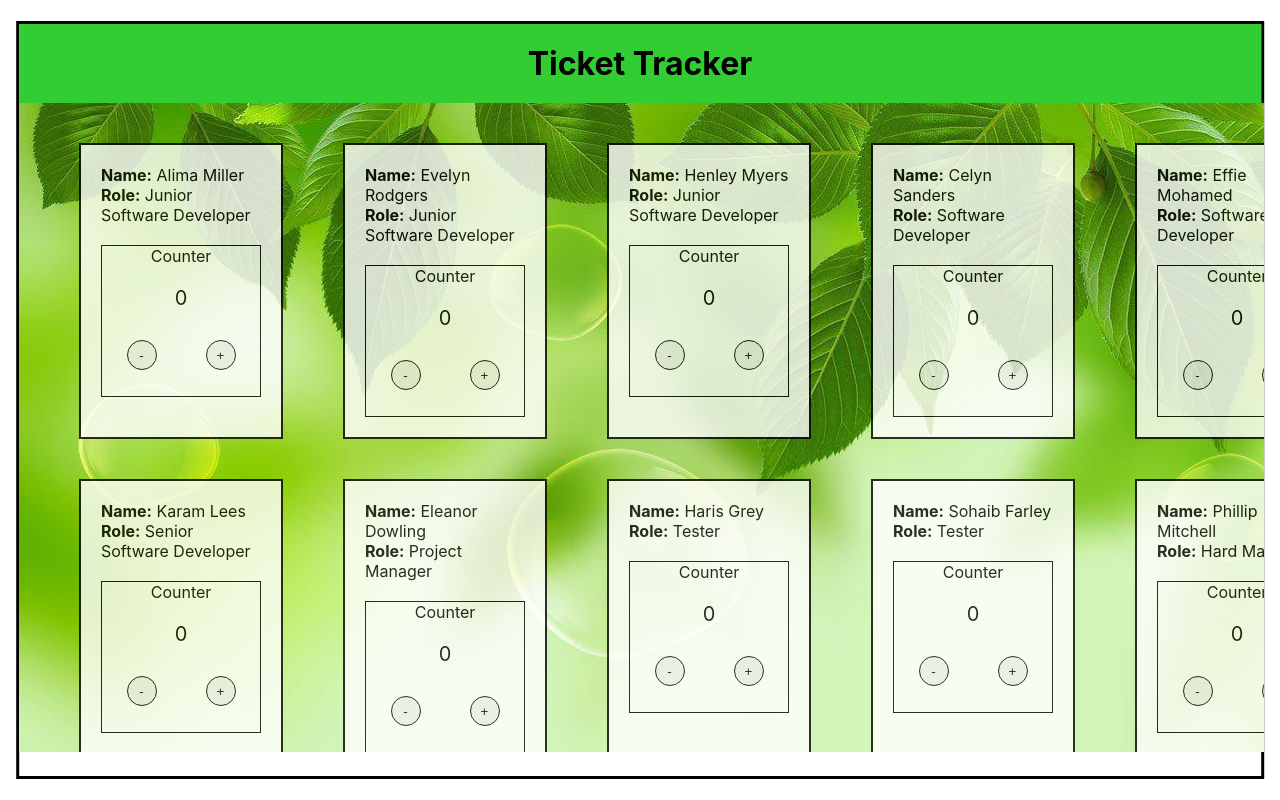
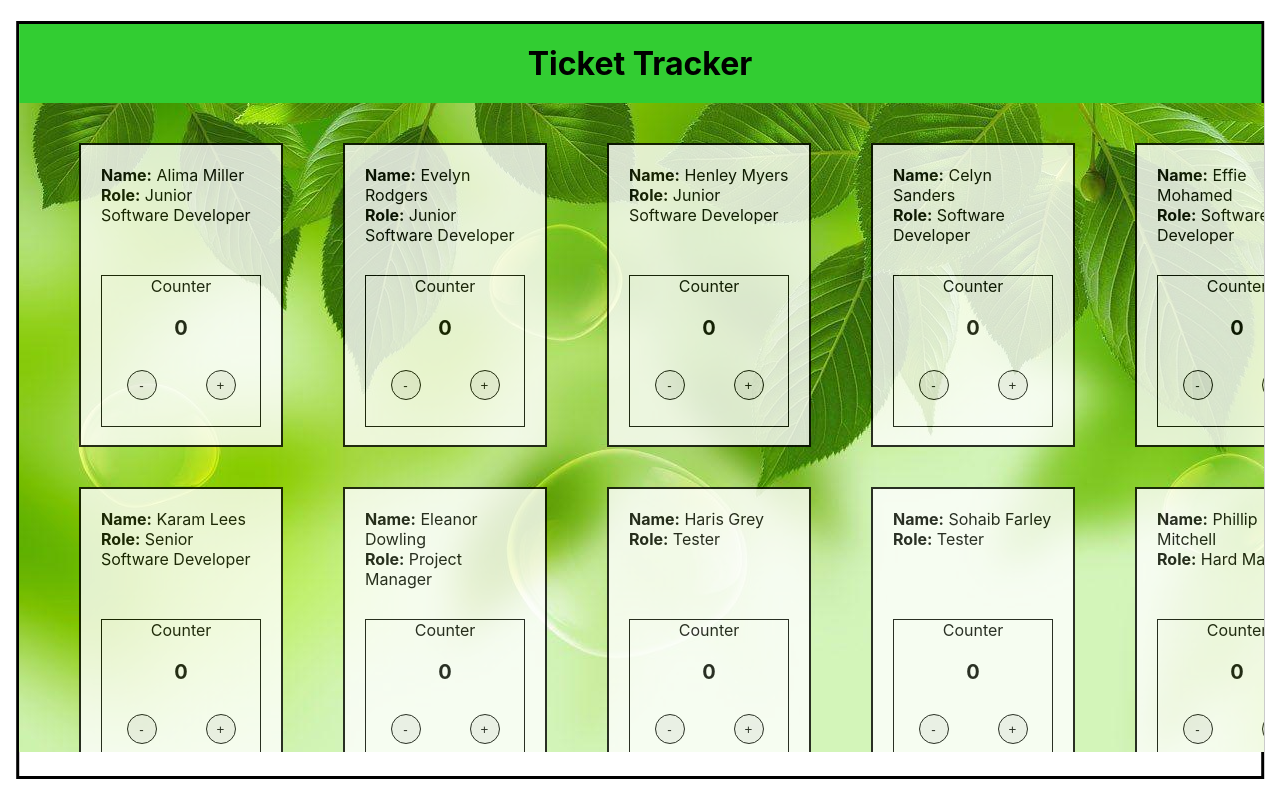
Before and after one commit to Parham2002/ticket-tracker, a React (Create React App) app: page / in a window 1280 px wide. Built offline with nearby package versions, Linux system fonts and the light colour scheme.

Commit message:
made css adjustments to the cards

```diff
--- a/src/components/Main/Card/Card.jsx
+++ b/src/components/Main/Card/Card.jsx
@@ -9,8 +9,12 @@ const Card = (props) => {
 
   return (
     <div className='card'>
-      <CardHeader name={data.name} role={data.role}/>
-      <CounterContainer/>
+      <div className='card__header'>
+        <CardHeader name={data.name} role={data.role}/>
+      </div>
+      <div className='card__counter'>
+        <CounterContainer/>
+      </div>
     </div>
   )
 }
--- a/src/components/Main/Card/Card.scss
+++ b/src/components/Main/Card/Card.scss
@@ -4,10 +4,18 @@
 }
 
 .card {
-    width: 200px;
+    min-width: 200px;
+    min-height: 300px;
     border: 2px solid black;
     margin: 20px;
     margin-left: 40px;
     background-color: white;
     opacity: 0.8;
+
+    &__header {
+        min-height: 30%;
+    }
+    &__counter {
+        min-height: 70%;
+    }
 }
--- a/src/components/Main/Card/CounterContainer/Counter/Counter.jsx
+++ b/src/components/Main/Card/CounterContainer/Counter/Counter.jsx
@@ -5,7 +5,7 @@ const Counter = (props) => {
   const {count} = props
 
   return (
-    <div className='counter'>{count}</div>
+    <div className='counter'><b>{count}</b></div>
   )
 }
 
--- a/src/components/Main/Card/CounterContainer/CounterContainer.scss
+++ b/src/components/Main/Card/CounterContainer/CounterContainer.scss
@@ -4,6 +4,7 @@
 }
 
 .counter-container {
+    position: relative;
     border: 1px solid black;
     margin: 20px;
     height: 150px;
```
